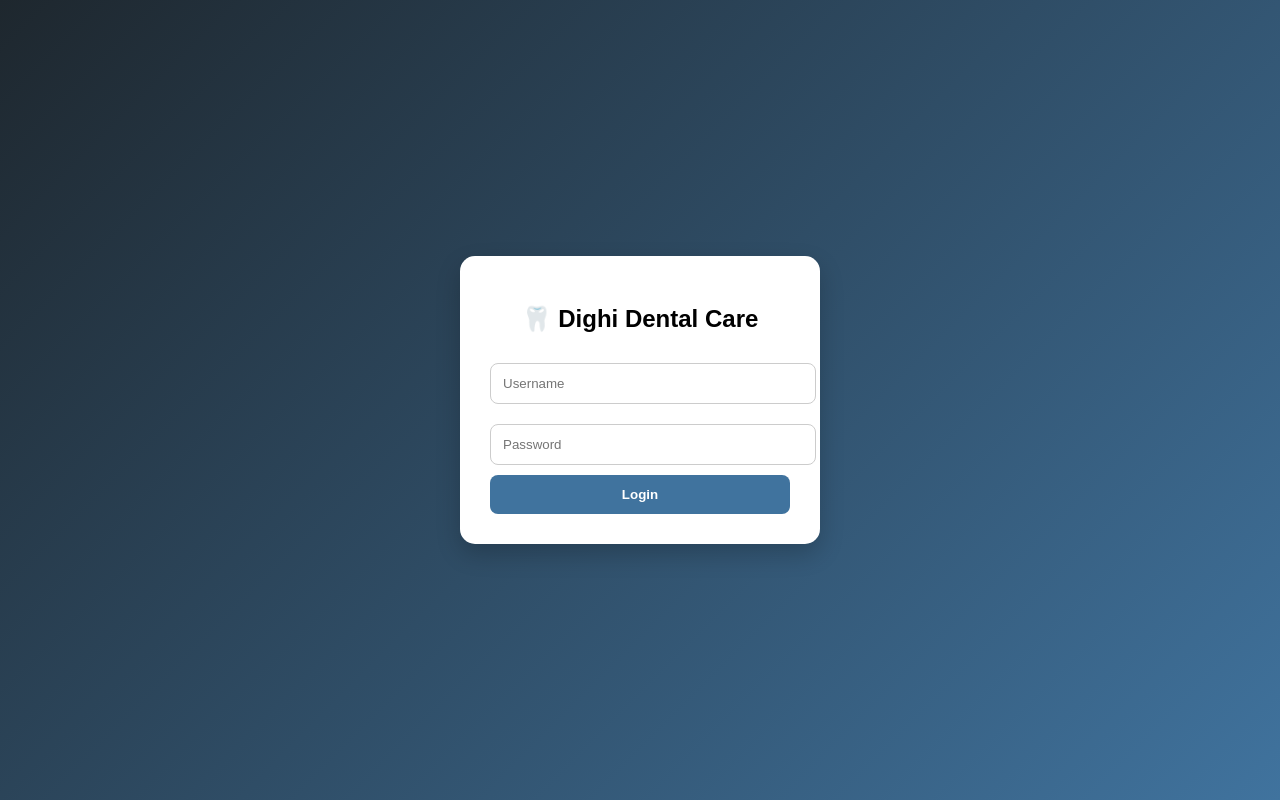
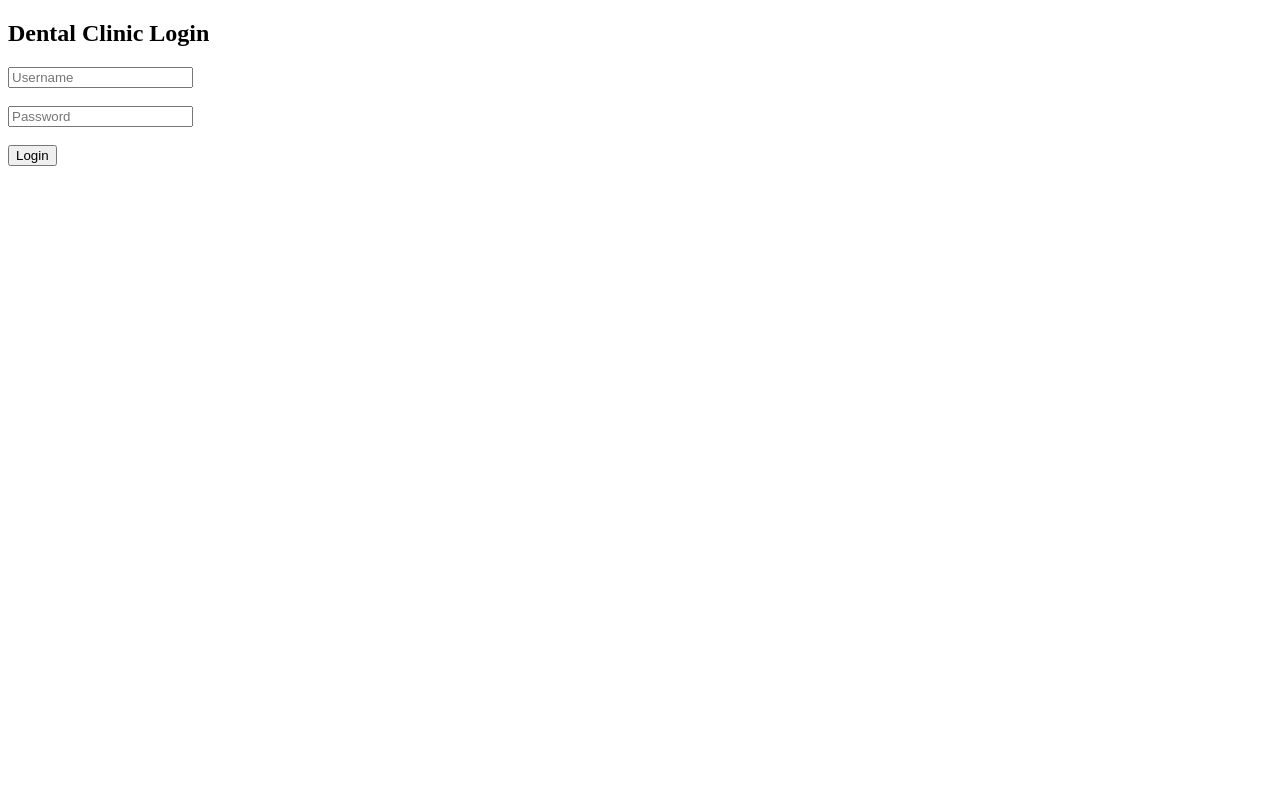
Before and after one commit to ashuu481/dentist_clinic_app, a Flask app: page /login in a window 1280 px wide. Run offline with Flask 3, Linux system fonts and the light colour scheme.

Commit message:
final working login system

```diff
--- a/app.py
+++ b/app.py
@@ -258,72 +258,46 @@ BASE_DIR = os.path.dirname(os.path.abspath(__file__))
 db_path = os.path.join(BASE_DIR, "database.db")
 
 
+from flask import Flask, render_template, request, redirect, session
+import sqlite3, os
+
+app = Flask(__name__)
+app.secret_key = "secret123"   # required for session
+
+# ✅ DATABASE CONNECTION
 def get_db():
-    conn = sqlite3.connect(db_path, check_same_thread=False)
+    db_path = os.path.join(os.getcwd(), "database.db")
+    conn = sqlite3.connect(db_path)
     conn.row_factory = sqlite3.Row
     return conn
 
+# ✅ LOGIN ROUTE (FINAL)
+@app.route("/login", methods=["GET", "POST"])
+def login():
+    if request.method == "POST":
+        username = request.form["username"]
+        password = request.form["password"]
 
-def init_db():
-    conn = sqlite3.connect(db_path)
-    cursor = conn.cursor()
+        conn = get_db()
+        user = conn.execute(
+            "SELECT * FROM users WHERE username=? AND password=?",
+            (username, password)
+        ).fetchone()
 
-    cursor.execute("CREATE TABLE IF NOT EXISTS users (id INTEGER PRIMARY KEY, username TEXT, password TEXT, role TEXT)")
+        if user:
+            session["user"] = username
+            return redirect("/dashboard")
+        else:
+            return "Invalid Username or Password"
 
-    conn.commit()
-    conn.close()
+    return render_template("login.html")
 
 
-# ✅ CALL HERE
-init_db()
-
-
-# ---------------- LOGIN ----------------
-from flask import render_template, request, redirect, session
-
-
-@app.route("/login", methods=["GET", "POST"])
-def login():
-    try:
-        if request.method == "POST":
-            username = request.form.get("username")
-            password = request.form.get("password")
-
-            conn = get_db()
-            cursor = conn.cursor()
-
-            cursor.execute(
-                "SELECT * FROM users WHERE username=? AND password=?",
-                (username, password)
-            )
-            user = cursor.fetchone()
-            conn.close()
-
-            if user:
-                session['user'] = username
-                return redirect("/dashboard")
-            else:
-                return "Invalid login"
-
-        return render_template("login.html")
-
-    except Exception as e:
-        return f"Login Error: {str(e)}"
-
-@app.route("/logout")
-def logout():
-    session.clear()
-    return redirect("/login")
-
-@app.route("/test")
-def test():
-    return "Test OK"
-# ---------------- DASHBOARD ----------------
+# ✅ DASHBOARD
 @app.route("/dashboard")
 def dashboard():
-
-    if 'user' not in session:
-        return redirect('/login')
+    if "user" not in session:
+        return redirect("/login")
 
     conn = get_db()
 
@@ -336,6 +310,22 @@ def dashboard():
         total_treatments=total_treatments
     )
 
+
+# ✅ LOGOUT
+@app.route("/logout")
+def logout():
+    session.clear()
+    return redirect("/login")
+
+
+# ✅ HOME REDIRECT
+@app.route("/")
+def home():
+    return redirect("/login")
+
+
+if __name__ == "__main__":
+    app.run(debug=True)
 
 # ---------------- PATIENTS ----------------
 @app.route('/patients', methods=['GET', 'POST'])
--- a/templates/login.html
+++ b/templates/login.html
@@ -1,66 +1,17 @@
 <!DOCTYPE html>
 <html>
 <head>
-    <title>Login - Dighi Dental Care</title>
-
-    <meta name="viewport" content="width=device-width, initial-scale=1.0">
-
-    <style>
-        body {
-            margin: 0;
-            font-family: 'Poppins', sans-serif;
-            background: linear-gradient(135deg, #1e272e, #40739e);
-            display: flex;
-            justify-content: center;
-            align-items: center;
-            height: 100vh;
-        }
-
-        .login-box {
-            background: white;
-            padding: 30px;
-            border-radius: 15px;
-            width: 300px;
-            box-shadow: 0px 10px 25px rgba(0,0,0,0.2);
-            text-align: center;
-        }
-
-        .login-box h2 {
-            margin-bottom: 20px;
-        }
-
-        input {
-            width: 100%;
-            padding: 12px;
-            margin: 10px 0;
-            border-radius: 8px;
-            border: 1px solid #ccc;
-        }
-
-        button {
-            width: 100%;
-            padding: 12px;
-            background: #40739e;
-            color: white;
-            border: none;
-            border-radius: 8px;
-            font-weight: bold;
-        }
-
-    </style>
+    <title>Login</title>
 </head>
 <body>
 
-<div class="login-box">
-    <h2>🦷 Dighi Dental Care</h2>
+<h2>Dental Clinic Login</h2>
 
-    <form method="POST">
-        <input name="username" placeholder="Username" required>
-        <input name="password" type="password" placeholder="Password" required>
-
-        <button type="submit">Login</button>
-    </form>
-</div>
+<form action="/login" method="POST">
+    <input type="text" name="username" placeholder="Username" required><br><br>
+    <input type="password" name="password" placeholder="Password" required><br><br>
+    <button type="submit">Login</button>
+</form>
 
 </body>
 </html>
```
Also changed, not shown: dashboard.html (+12 -8 lines).
